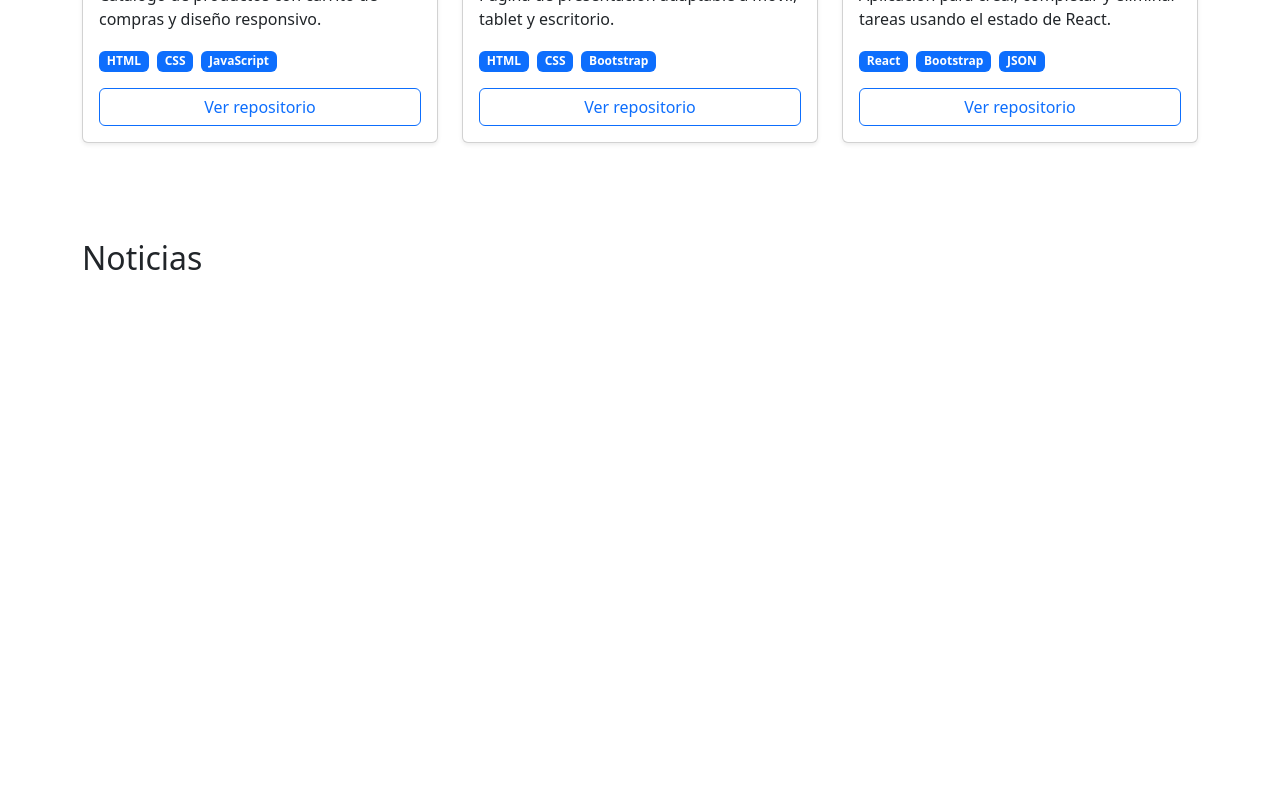
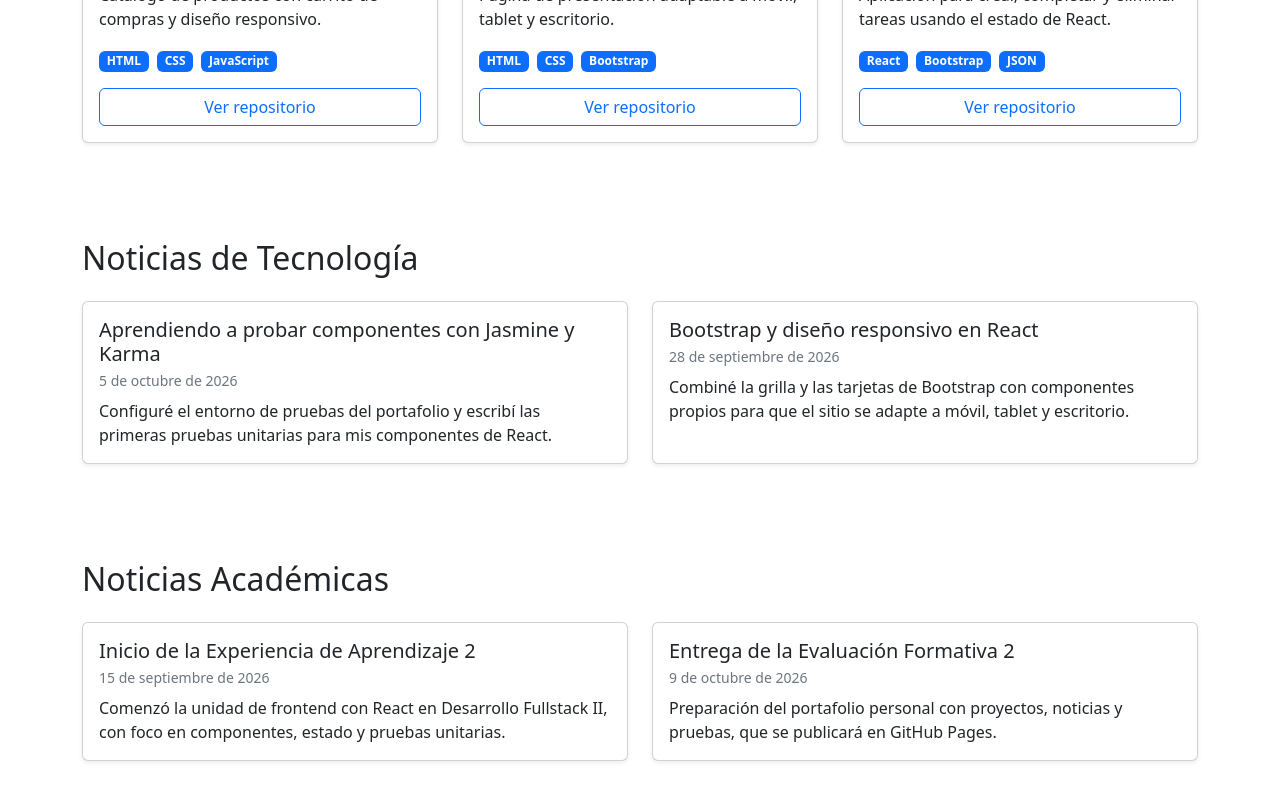
Before and after one commit to Kratos19-11/portafolio-dsy1104, a React (Vite) app: page / in a window 1280 px wide. Shown: the part 788-1588 px from the top of the page. Built offline with nearby package versions, Linux system fonts and the light colour scheme.

Commit message:
agrega secciones de Noticias con datos desde JSON y pruebas con mocks

```diff
--- /dev/null
+++ b/public/data/news.json
@@ -0,0 +1,30 @@
+[
+  {
+    "id": 1,
+    "title": "Aprendiendo a probar componentes con Jasmine y Karma",
+    "date": "2026-10-05",
+    "content": "Configuré el entorno de pruebas del portafolio y escribí las primeras pruebas unitarias para mis componentes de React.",
+    "category": "Tecnología"
+  },
+  {
+    "id": 2,
+    "title": "Bootstrap y diseño responsivo en React",
+    "date": "2026-09-28",
+    "content": "Combiné la grilla y las tarjetas de Bootstrap con componentes propios para que el sitio se adapte a móvil, tablet y escritorio.",
+    "category": "Tecnología"
+  },
+  {
+    "id": 3,
+    "title": "Inicio de la Experiencia de Aprendizaje 2",
+    "date": "2026-09-15",
+    "content": "Comenzó la unidad de frontend con React en Desarrollo Fullstack II, con foco en componentes, estado y pruebas unitarias.",
+    "category": "Académico"
+  },
+  {
+    "id": 4,
+    "title": "Entrega de la Evaluación Formativa 2",
+    "date": "2026-10-09",
+    "content": "Preparación del portafolio personal con proyectos, noticias y pruebas, que se publicará en GitHub Pages.",
+    "category": "Académico"
+  }
+]
--- a/src/App.jsx
+++ b/src/App.jsx
@@ -1,6 +1,7 @@
 import NavBar from './components/layout/NavBar';
 import Introduction from './components/introduction/Introduction';
 import ProjectsSection from './components/projects/ProjectsSection';
+import NewsSection from './components/news/NewsSection';
 
 const NAV_LINKS = [
   { label: 'Introducción', href: '#introduccion' },
@@ -11,7 +12,7 @@ const NAV_LINKS = [
 const PROFILE = {
   name: 'Andeison Belandria',
   title: 'Estudiante de Desarrollo Fullstack · Duoc UC',
-  bio: 'Ingeniero en informatica y estudiante de desarrollo fullstack en Duoc UC. Me apasiona crear aplicaciones web y aprender nuevas tecnologías.',
+  bio: 'Escribe aquí tu propia biografía: qué estudias, qué tecnologías te gustan y qué buscas lograr.',
   photo: 'images/Panda_Profile.jpg',
   photoAlt: 'Foto de perfil de Andeison Belandria',
   ctaText: 'Ver mis proyectos',
@@ -25,10 +26,16 @@ function App() {
       <main className="container">
         <Introduction {...PROFILE} />
         <ProjectsSection />
-
-        <section id="noticias" className="py-5 min-vh-100">
-          <h2>Noticias</h2>
-        </section>
+        <NewsSection
+          sectionId="noticias"
+          title="Noticias de Tecnología"
+          category="Tecnología"
+        />
+        <NewsSection
+          sectionId="noticias-academicas"
+          title="Noticias Académicas"
+          category="Académico"
+        />
       </main>
     </>
   );
--- /dev/null
+++ b/src/components/news/NewsItem.jsx
@@ -0,0 +1,29 @@
+/**
+ * Tarjeta de una noticia.
+ * Props:
+ *  - title: título de la noticia
+ *  - date: fecha en formato AAAA-MM-DD
+ *  - content: contenido breve
+ */
+function NewsItem({ title, date, content }) {
+  // Se fuerza la hora local para que la fecha no se desplace un día por la zona horaria
+  const formattedDate = new Date(`${date}T00:00:00`).toLocaleDateString('es-CL', {
+    day: 'numeric',
+    month: 'long',
+    year: 'numeric',
+  });
+
+  return (
+    <article className="card h-100 shadow-sm">
+      <div className="card-body">
+        <h3 className="card-title h5">{title}</h3>
+        <p className="card-subtitle mb-2 text-secondary small">
+          <time dateTime={date}>{formattedDate}</time>
+        </p>
+        <p className="card-text">{content}</p>
+      </div>
+    </article>
+  );
+}
+
+export default NewsItem;
--- /dev/null
+++ b/src/components/news/NewsSection.jsx
@@ -0,0 +1,56 @@
+import useFetchJson from '../../hooks/useFetchJson';
+import NewsItem from './NewsItem';
+
+/**
+ * Sección de noticias cargadas desde un JSON.
+ * Props:
+ *  - sectionId: id HTML de la sección (para los enlaces del menú)
+ *  - title: título de la sección
+ *  - category: si se entrega, solo muestra las noticias de esa categoría
+ *  - dataUrl: ruta del archivo JSON (por defecto 'data/news.json')
+ */
+function NewsSection({
+  sectionId = 'noticias',
+  title = 'Noticias',
+  category,
+  dataUrl = 'data/news.json',
+}) {
+  const { data: news, loading, error } = useFetchJson(dataUrl);
+
+  const visibleNews = category
+    ? news.filter((item) => item.category === category)
+    : news;
+
+  return (
+    <section id={sectionId} className="py-5">
+      <h2 className="mb-4">{title}</h2>
+
+      {loading && (
+        <div className="d-flex align-items-center gap-2" role="status">
+          <div className="spinner-border spinner-border-sm" aria-hidden="true"></div>
+          <span>Cargando noticias...</span>
+        </div>
+      )}
+
+      {error && (
+        <div className="alert alert-danger" role="alert">
+          No se pudieron cargar las noticias. {error}
+        </div>
+      )}
+
+      {!loading && !error && visibleNews.length === 0 && (
+        <p className="text-secondary">No hay noticias para mostrar.</p>
+      )}
+
+      <div className="row g-4">
+        {visibleNews.map((item) => (
+          <div className="col-12 col-md-6" key={item.id}>
+            <NewsItem title={item.title} date={item.date} content={item.content} />
+          </div>
+        ))}
+      </div>
+    </section>
+  );
+}
+
+export default NewsSection;
```
Also changed, not shown: 2 other files (tests, documents, lock files or other folders).
